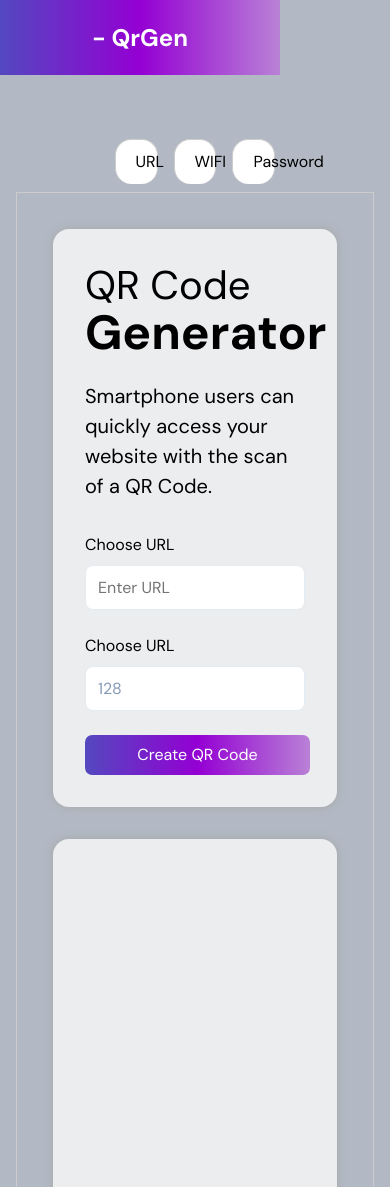
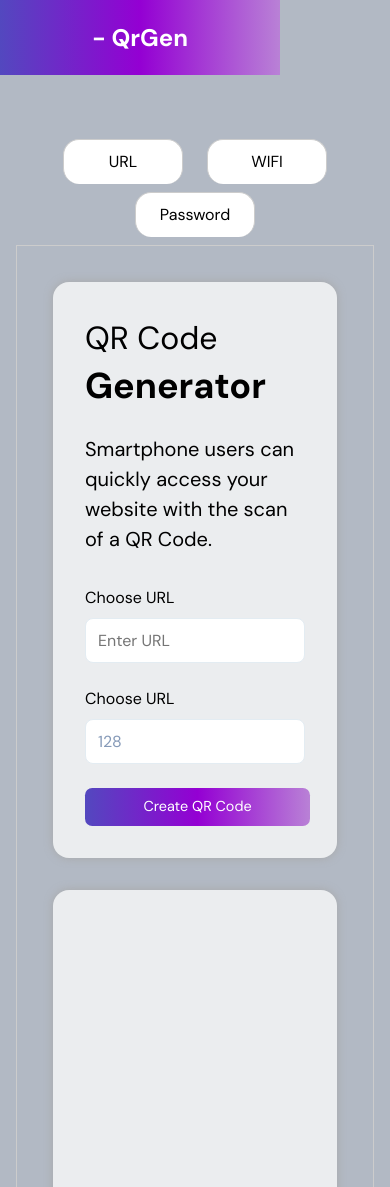
Before and after one commit to ceriustech/qrgen, a React (Create React App) app: page / in a window 390 px wide. Shown: the top 1187 px of the page. Built offline with nearby package versions, Linux system fonts and the light colour scheme.

Commit message:
feat: Added styles for mobile responsiveness

```diff
--- a/src/components/QrCodeGenerator/styles.js
+++ b/src/components/QrCodeGenerator/styles.js
@@ -3,9 +3,10 @@ import { BACKGROUND_COLORS } from '../../global/styles/Colors';
 import { maxView, miscMaxView } from '../../global/styles/mediaQueries';
 
 const maxViewMobileSmall = maxView.mobileS;
+const maxViewMobileLarge = maxView.mobileL;
 const miscViewMedium = miscMaxView.miscMedium;
 
-const { background1, background4 } = BACKGROUND_COLORS;
+const { background4 } = BACKGROUND_COLORS;
 
 export const Container = styled.div`
 	display: grid;
@@ -35,9 +36,18 @@ export const FormHeader = styled.div`
 		span {
 			font-size: 3rem;
 			font-weight: 600;
+
+			@media screen and ${maxViewMobileLarge} {
+				font-size: 2.25rem;
+			}
+
 			&:nth-child(1) {
 				font-size: 2.5rem;
 				font-weight: 300;
+
+				@media screen and ${maxViewMobileLarge} {
+					font-size: 2rem;
+				}
 			}
 		}
 	}
@@ -67,7 +77,7 @@ export const QrCodeWrapper = styled.section`
 	row-gap: 1.5rem;
 	padding: 2rem;
 	@media screen and ${miscViewMedium} {
-		height: 500px;
+		height: 350px;
 	}
 `;
 
--- a/src/global/components/Button/styles.js
+++ b/src/global/components/Button/styles.js
@@ -1,8 +1,10 @@
 import styled, { css } from 'styled-components';
 import { TEXT_COLORS, BASE_COLORS } from '../../styles/Colors';
+import { maxView } from '../../styles/mediaQueries';
 
 const { white } = TEXT_COLORS;
 const { darkBlue, purple, lightPurple } = BASE_COLORS;
+const maxViewMobileLarge = maxView.mobileL;
 
 const StyledButton = styled.button`
 	${({ checkWidth }) => {
@@ -26,6 +28,10 @@ const StyledButton = styled.button`
 			&:hover {
 				cursor: pointer;
 			}
+
+			@media screen and ${maxViewMobileLarge} {
+				font-size: 0.9rem;
+			}
 		`;
 	}}
 `;
--- a/src/global/components/TabView/styles.js
+++ b/src/global/components/TabView/styles.js
@@ -6,6 +6,8 @@ export const TabViewContainer = styled.div`
 
 export const TabViewWrapper = styled.div`
 	display: flex;
+	flex-wrap: wrap;
+	gap: 0.5rem;
 	justify-content: center;
 	margin-bottom: 0.5rem;
 `;
@@ -18,7 +20,7 @@ export const TabButton = styled.button`
 	border-bottom: none;
 	margin: 0 0.5rem;
 	cursor: pointer;
-	width: 12%;
+	width: 120px;
 	&:focus {
 		outline: none;
 	}
```
